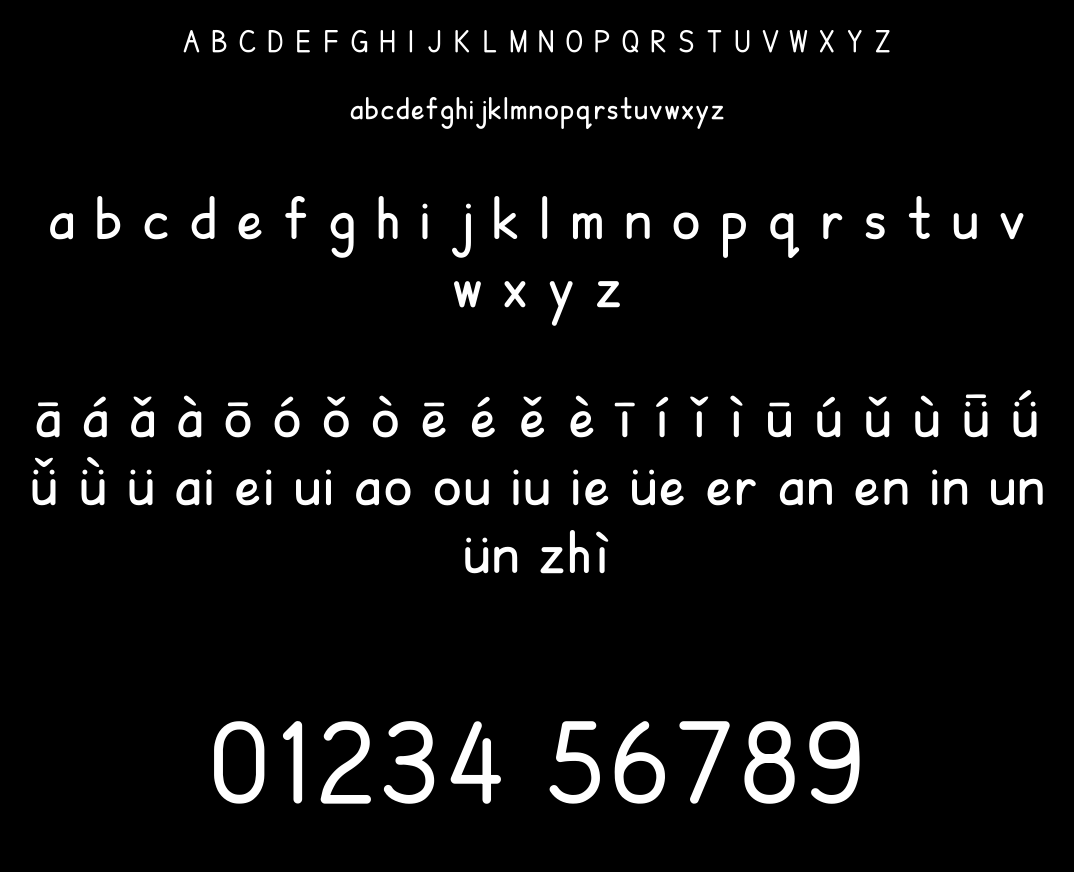
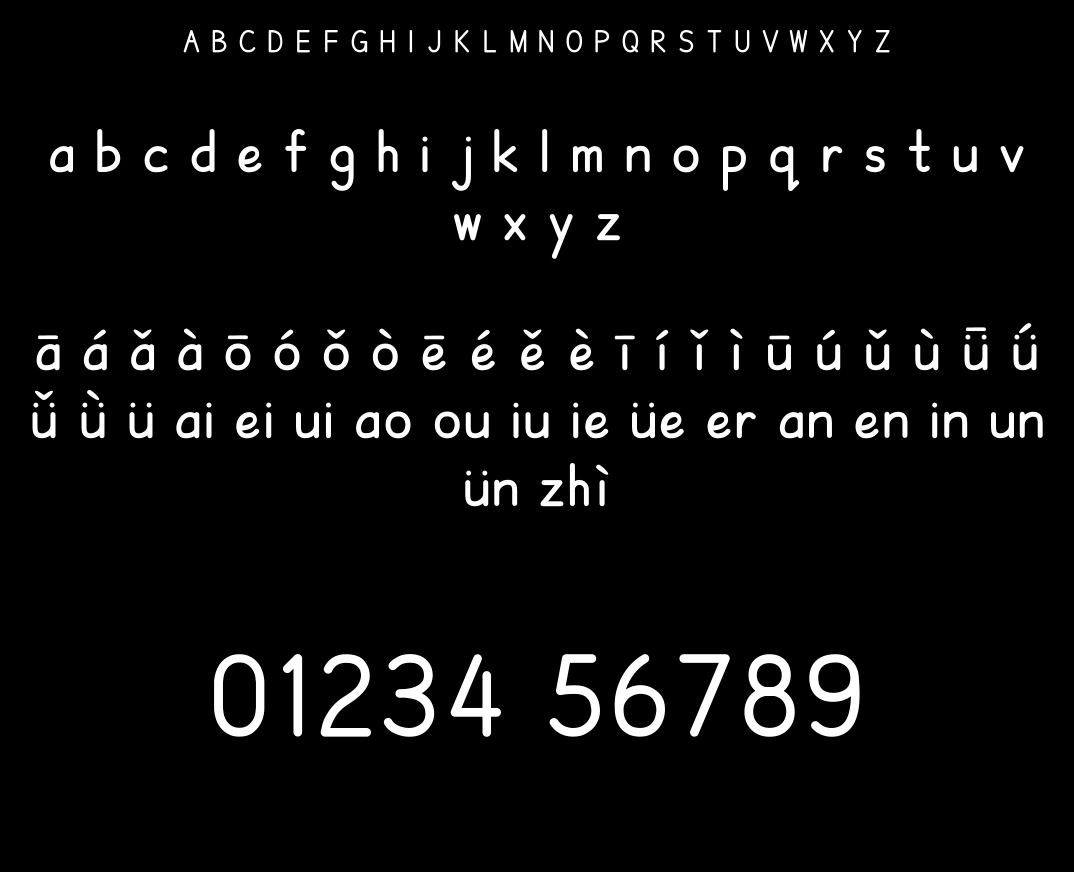
Before and after one commit to jaywcjlove/pinyin-font, a website: page docs/index.html in a window 1280 px wide. Shown: the part 3262-4134 px from the top of the page, without its empty margins (103-1177 px from the left). Drawn offline with Linux system fonts and the light colour scheme; files whose address does not match are found by name.

Commit message:
website: update website.

```diff
--- a/docs/index.html
+++ b/docs/index.html
@@ -114,7 +114,6 @@
     <p class="regular" style="font-size: 32px;">
       A B C D E F G H I J K L M N O P Q R S T U V W X Y Z
     </p>
-    <p class="regular" style="font-size: 32px;">abcdefghijklmnopqrstuvwxyz</p>
     <p class="regular" style="font-size: 62px;">
       a b c d e f g h i j k l m n o p q r s t u v w x y z
     </p>
```
